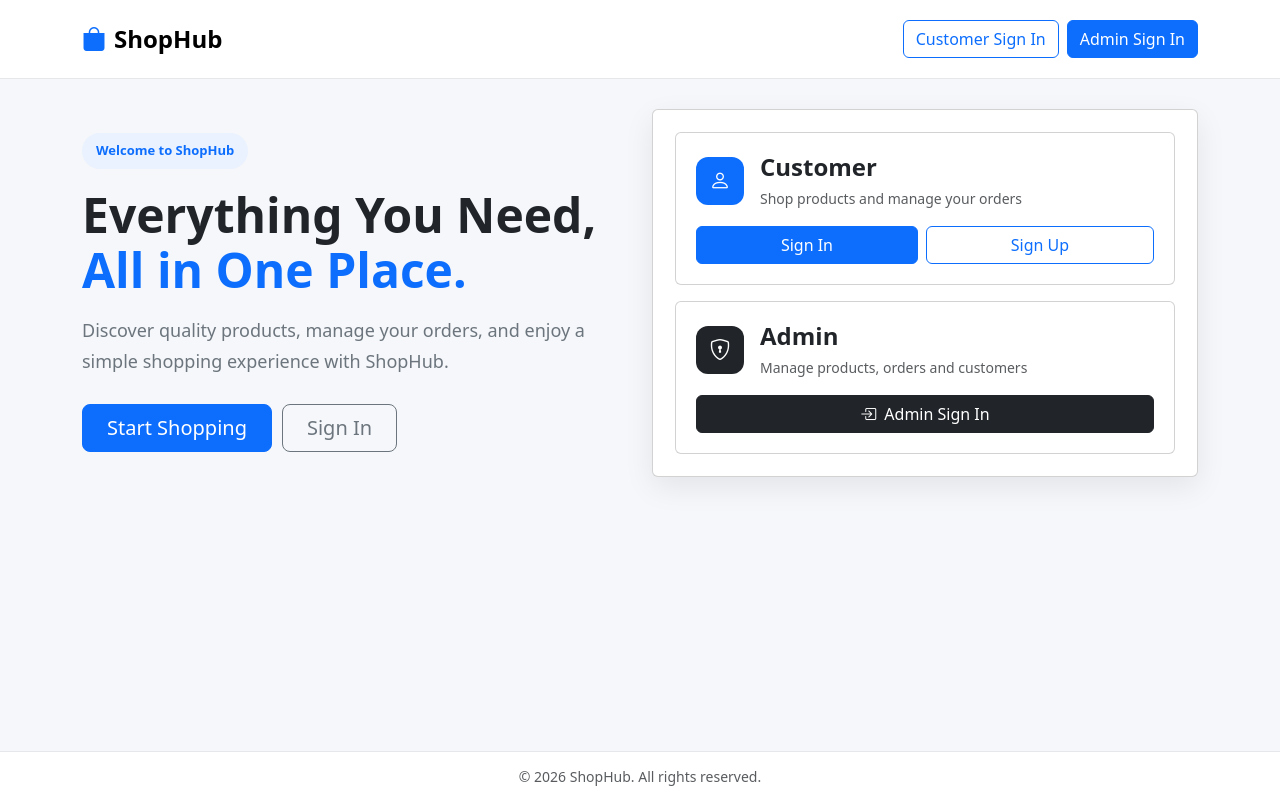
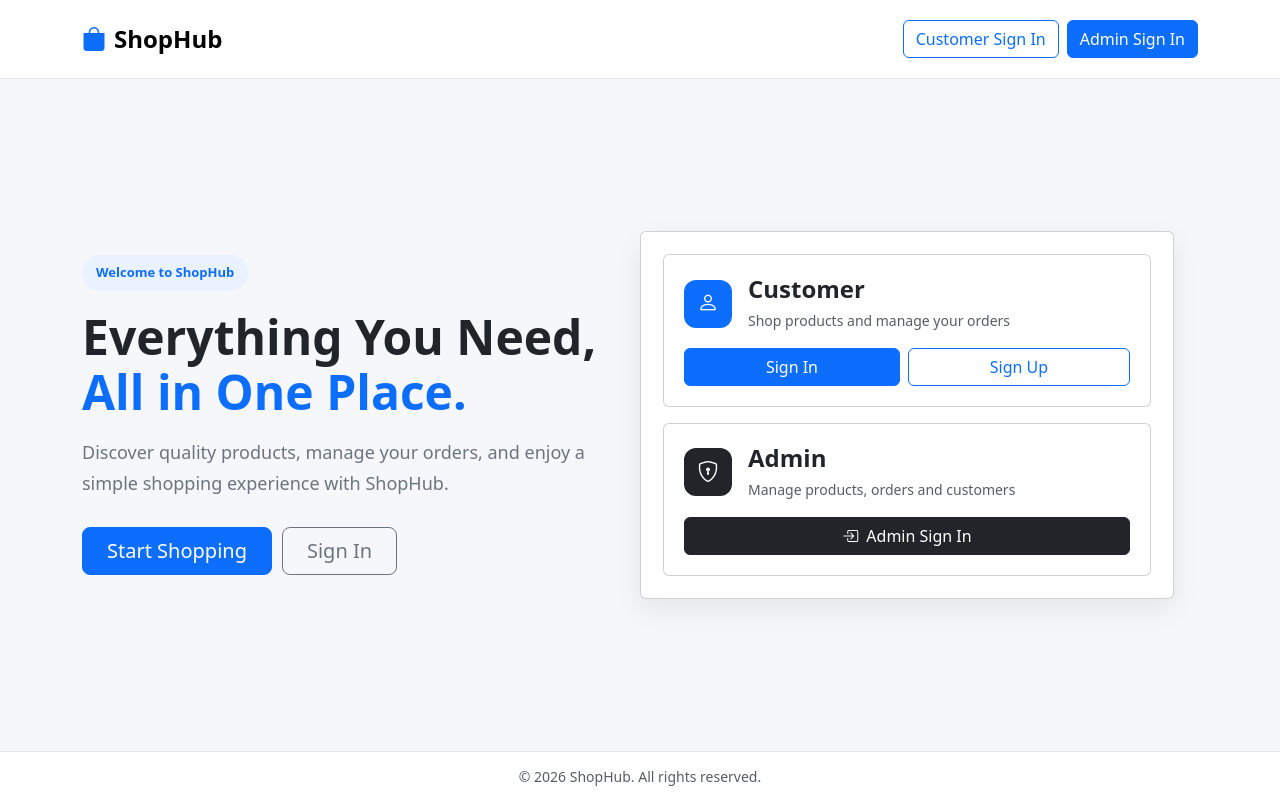
Before and after one commit to rishwanthrishwanth14-sys/E_commerce, a React (Vite) app in the folder frontend/: page / in a window 1280 px wide. Built offline with nearby package versions, Linux system fonts and the light colour scheme; no server answers.

Commit message:
css page correction

```diff
--- a/frontend/src/pages/frontPage/homePage/Home.css
+++ b/frontend/src/pages/frontPage/homePage/Home.css
@@ -5,6 +5,7 @@
 .home-page {
     min-height: 100vh;
     background: #f5f7fa;
+
     display: flex;
     flex-direction: column;
 }
@@ -29,12 +30,17 @@
 ========================= */
 
 .home-hero {
+    flex: 1;
+
+    display: flex;
+    align-items: center;
+
     padding: 30px 0;
-    flex: 1;
 }
 
 .home-hero-row {
-    min-height: auto;
+    width: 100%;
+    align-items: center;
 }
 
 
@@ -130,7 +136,9 @@
 }
 
 
-/* Role Icon */
+/* =========================
+   ROLE ICON
+========================= */
 
 .home-role-icon {
     width: 48px;
@@ -141,7 +149,6 @@
     border-radius: 12px;
 
     display: flex;
-
     align-items: center;
     justify-content: center;
 
@@ -154,7 +161,7 @@
 ========================= */
 
 .home-footer {
-    background: white;
+    background: #ffffff;
 
     border-top: 1px solid #e5e7eb;
 
--- a/frontend/src/pages/frontPage/homePage/home.jsx
+++ b/frontend/src/pages/frontPage/homePage/home.jsx
@@ -45,7 +45,7 @@ const Home = () => {
 
         <div className="container">
 
-          <div className="row align-items-center home-hero-row">
+          <div className="row home-hero-row">
 
             {/* Left Content */}
             <div className="col-lg-6 mb-5 mb-lg-0">
```
